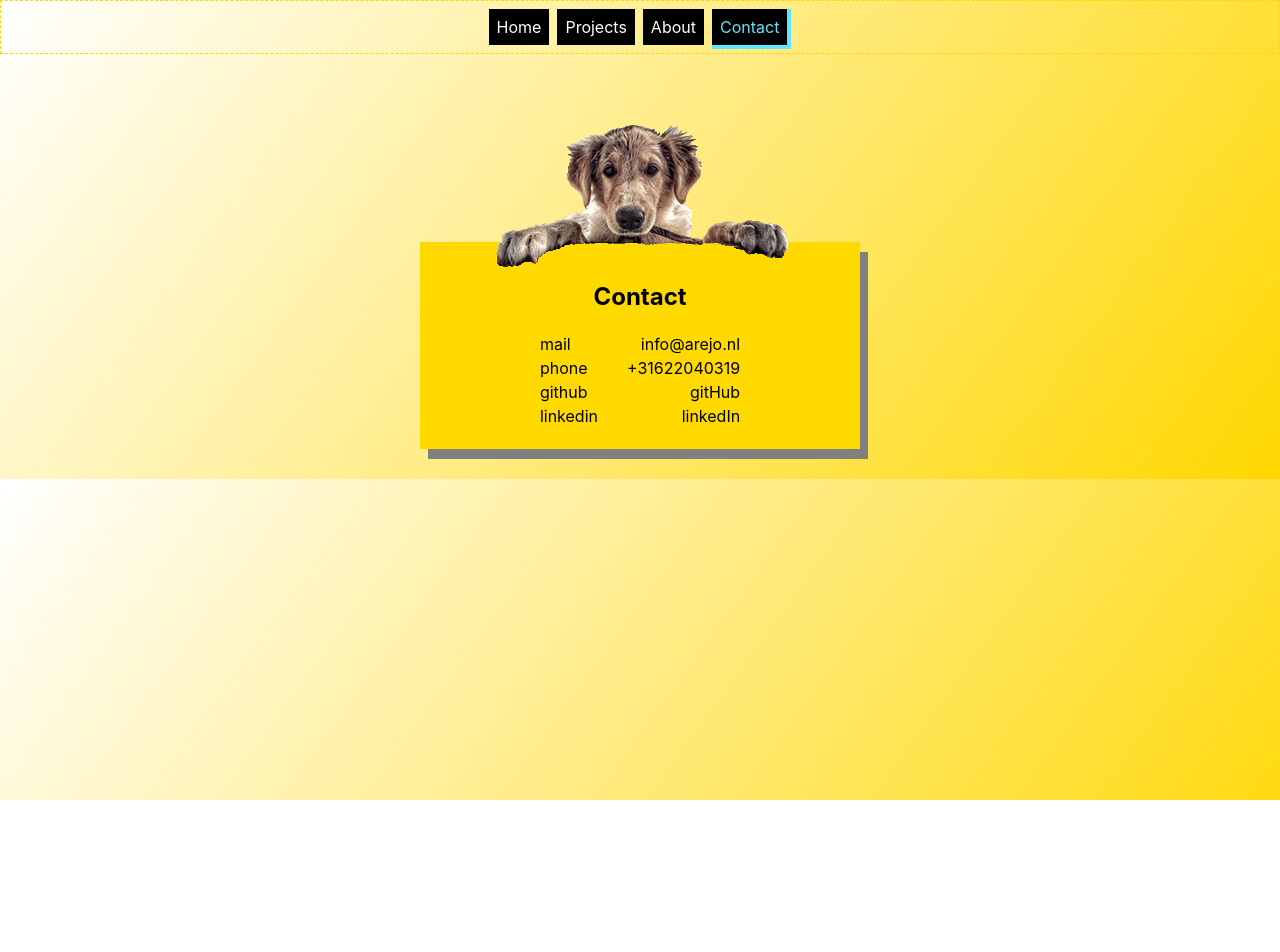
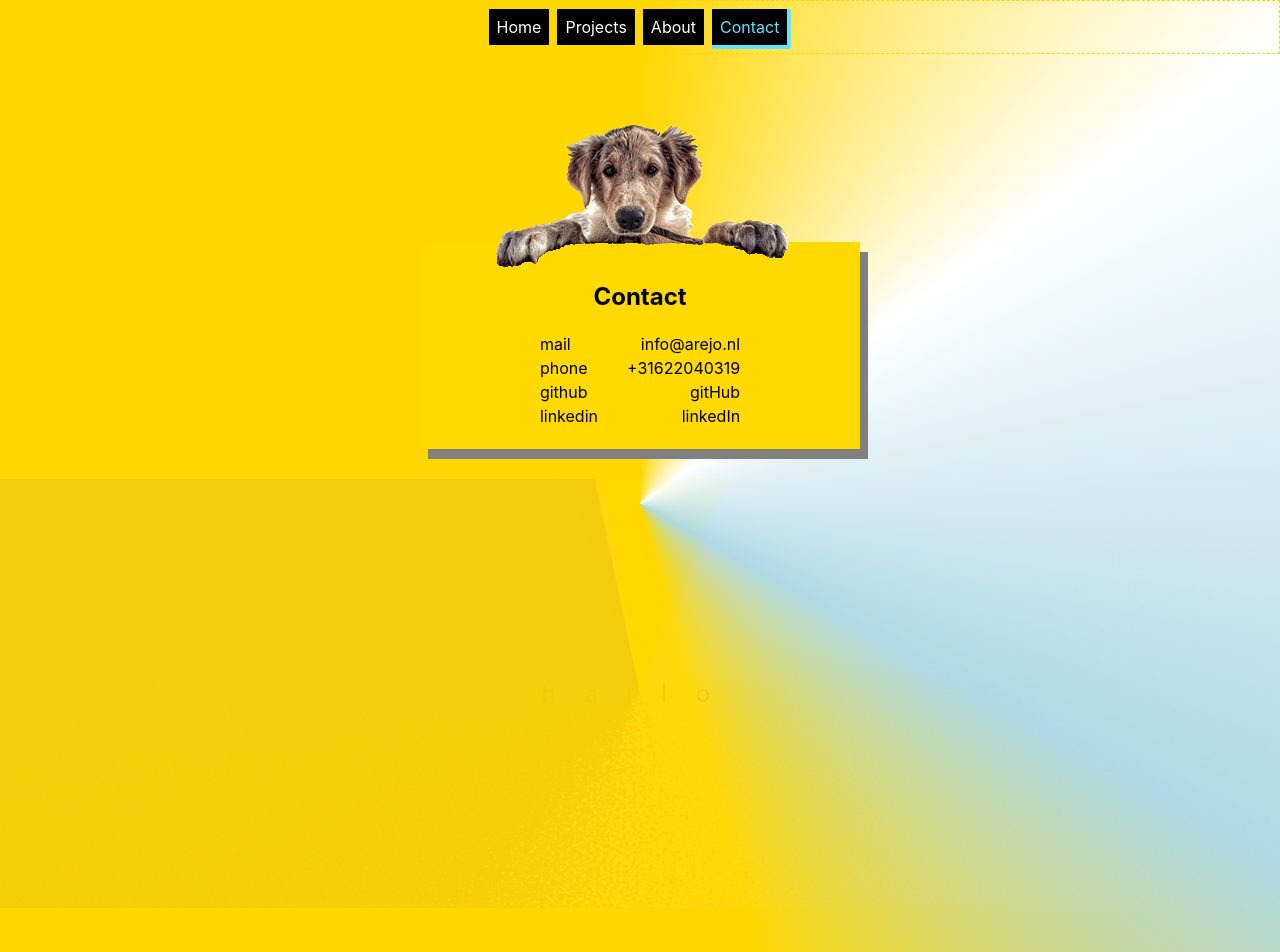
Before and after one commit to arejasverduras/portfolio, a React (Create React App) app: page /contact in a window 1280 px wide. Shown: the top 952 px of the page. Before the commit the page ends 800 px from the top, so only its background shows below. Built offline with nearby package versions, Linux system fonts and the light colour scheme.

Commit message:
experiment with conic gradient animations

```diff
--- a/src/App.css
+++ b/src/App.css
@@ -1,5 +1,86 @@
 body {
-  background: linear-gradient(0.85turn,gold,white);
+  /* background: linear-gradient(0.85turn,gold,white); */
+  background: conic-gradient(
+    gold 0%,
+    white 15%,
+    lightblue 33%,
+    gold 46%
+  )
+
+  /* background: conic-gradient(
+    lightblue 0%,
+    white 15%,
+    gold  33%,
+    lightblue 44%
+  ); */
+  /* background: repeating-conic-gradient(from 0deg, gold 0deg 30deg, white 33deg 60deg, lightblue 63deg 90deg); */
+}
+
+.noise {
+
+  padding: 200px;
+  margin-bottom: 100px;
+  color: black;
+  font-size: 24px;
+  letter-spacing: 1.2em;
+  /* background: linear-gradient(20deg,
+    blue,
+    transparent
+  ), url(http://localhost:3000/images/pattern.svg); */
+ background: conic-gradient(
+    gold 0%,
+    lightblue 18%,
+    transparent 25%,
+    blue 96%,
+    gold 98%
+  ), url(http://localhost:3000/images/pattern.svg);
+  filter: contrast(170%) brightness(500%)
+}
+
+/* Chrome-specific */
+@media all and (-webkit-min-device-pixel-ratio:0) and (min-resolution: .001dpcm) {
+  .noise {
+    filter: contrast(290%) brightness(1000%);
+  }
+}
+
+@media (prefers-reduced-motion: no-preference) {
+  .noise {
+    animation: grainSea 3s infinite alternate-reverse;
+  }
+}
+
+@keyframes grainSea {
+  0% {
+
+
+    filter: contrast(370%) brightness(500%)
+  }
+  50% {
+
+    filter: contrast(100%) brightness(200%);
+  }
+
+  100% {
+
+    filter: contrast(240%) brightness(1000%) opacity(0);
+  }
+}
+
+.overlay {
+  position: absolute;
+  top: 0;
+  width: 100%;
+  height: 100%;
+  /* background: moccasin; */
+  mix-blend-mode: multiply;
+}
+
+.isolate {
+  isolation: isolate;
+  position: relative;
+  width: 100%;
+  height: 100%;
 }
 
 p {
@@ -391,12 +472,19 @@ height: 30%;
   }
 }
 
+@keyframes rotateIn {
+  from {
+    transform: rotate(180deg)
+  }
+  to {
+    transform: rotate(0deg);
+  }
+}
+
 .projectContainer {
   padding: 20px;
-  animation: 1s easeIn;
+  animation: 1s rotateIn;
 }
-
-
 
 .projectTitle {
   background-color: white;
@@ -411,7 +499,6 @@ height: 30%;
   border-bottom-left-radius: 28% 12%;
   border-bottom-right-radius: 12.5% 25%;
   border-top-left-radius: 12% 18%;
-
 }
 
 .imageSlider {
@@ -424,17 +511,12 @@ border: 1px solid black;
 border-radius: 15px;
 box-shadow: rgba(0, 0, 0, 0.837) 10px 10px;
 text-align: left;
-/* border-top-left-radius: 7% 99%;
-border-top-right-radius: 28% 12%;
-border-bottom-left-radius: 12.5% 25%;
-border-bottom-right-radius: 12% 18%; */
 }
 
 .projectImage {
   border: 7px double black;
   border-radius: 5px;
   background-color: lightgray;
-  /* box-shadow: rgba(0, 0, 0, 0.837) 5px 5px; */
   margin: 0 auto;
   margin-bottom: -5px;
   z-index: 1;
@@ -449,10 +531,10 @@ border-bottom-right-radius: 12% 18%; */
   box-shadow: rgba(0, 0, 0, 0.837) 5px 5px;
   border: 1px solid black;
   border-top-right-radius: 7% 99%;
-border-bottom-left-radius: 28% 12%;
-border-bottom-right-radius: 12.5% 25%;
-border-top-left-radius: 12% 18%;
-overflow: hidden;
+  border-bottom-left-radius: 28% 12%;
+  border-bottom-right-radius: 12.5% 25%;
+  border-top-left-radius: 12% 18%;
+  overflow: hidden;
 }
 
 .projectContent .projectTileTech {
@@ -487,8 +569,6 @@ overflow: hidden;
     justify-content: space-between;
   }
 }
-
-
 
 .projectButton {
   border: 2px solid black;
@@ -525,7 +605,6 @@ overflow: hidden;
   border-bottom-left-radius: 12.5% 25%;
   border-bottom-right-radius: 12% 88%;
 }
-
 
 /* Animations */
 
@@ -565,21 +644,21 @@ overflow: hidden;
 
 @keyframes borderFloatSoft{
   from {
-    border-top-right-radius: 17% 99%;
+    border-top-right-radius: 7% 99%;
     border-bottom-left-radius: 28% 12%;
     border-bottom-right-radius: 12.5% 25%;
     border-top-left-radius: 12% 18%;
     box-shadow: rgba(0, 0, 0, 0.837) 10px 10px;
   }
   50% {
-    border-top-right-radius: 7% 29%;
+    border-top-right-radius: 7% 69%;
     border-bottom-left-radius: 18% 21%;
     border-top-left-radius: 30% 52%;
     border-bottom-right-radius: 21% 81%;
     box-shadow: rgba(0, 0, 0, 0.837) 0px 0px;
   }
   to {
-    border-top-right-radius: 7% 99%;
+    border-top-right-radius: 27% 89%;
     border-bottom-left-radius: 28% 12%;
     border-bottom-right-radius: 12.5% 25%;
     border-top-left-radius: 12% 18%;
--- a/src/components/Contact/ContactInfo/ContactInfo.js
+++ b/src/components/Contact/ContactInfo/ContactInfo.js
@@ -23,6 +23,10 @@ export const ContactInfo = (props) => {
                     </tbody>
                 </table>
             </div>
+            <div className="isolate">
+                <div className="noise">hallo</div>
+                <div className="overlay"></div>
+            </div>
         </>
     )
 }
```
Also changed, not shown: public/images/pattern.svg (added), src/logo.svg.
